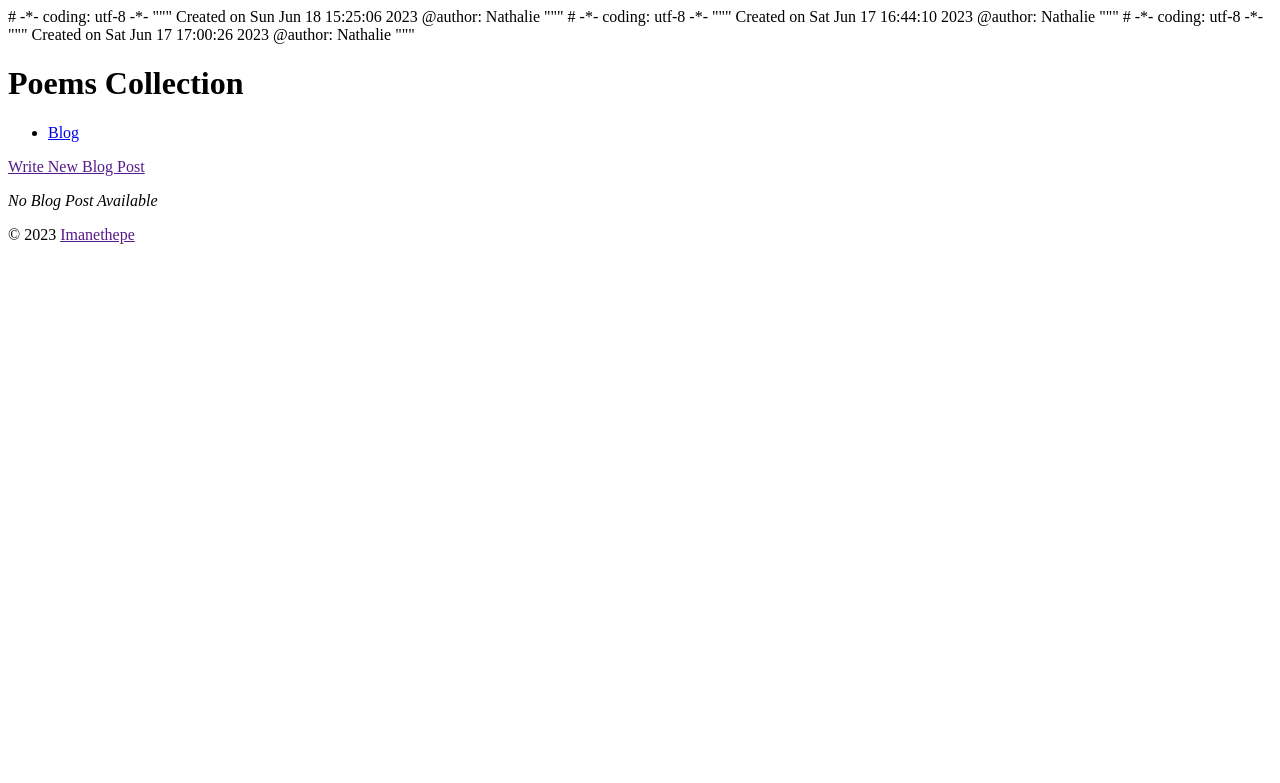
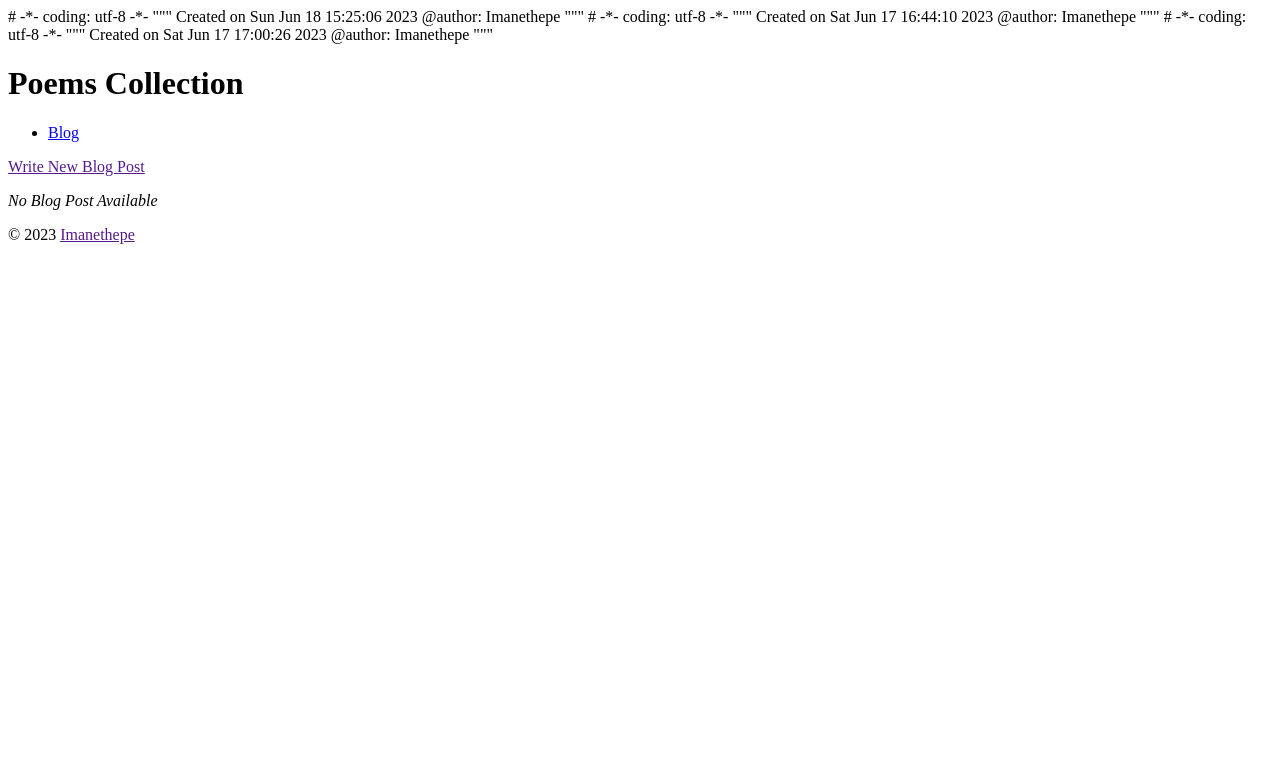
Before and after one commit to imanethepe/Poems-Collection, a Django app: page /blog/ in a window 1280 px wide. Shown: the top 783 px of the page. Run offline with Django 3.2, Linux system fonts and the light colour scheme; data that the repository does not hold is empty.

Commit message:
8th commit

```diff
--- a/blog/templates/blog/base_blog.html
+++ b/blog/templates/blog/base_blog.html
@@ -2,7 +2,7 @@
 """
 Created on Sat Jun 17 16:44:10 2023
 
-@author: Nathalie
+@author: Imanethepe
 """
 
 {% extends parent_template|default:"base.html" %}
--- a/blog/templates/blog/post_detail.html
+++ b/blog/templates/blog/post_detail.html
@@ -2,7 +2,7 @@
 """
 Created on Sun Jun 18 15:27:26 2023
 
-@author: Nathalie
+@author: Imanethepe
 """
 
 {% extends parent_template|default:"blog/base_blog.html" %}
--- a/blog/templates/blog/post_list.html
+++ b/blog/templates/blog/post_list.html
@@ -2,7 +2,7 @@
 """
 Created on Sun Jun 18 15:25:06 2023
 
-@author: Nathalie
+@author: Imanethepe
 """
 
 {% extends parent_template|default:"blog/base_blog.html" %}
--- a/collection/models.py
+++ b/collection/models.py
@@ -1,11 +1,10 @@
 from django.db import models
 from django.urls import reverse
-
-# Create your models here.
 
 
 class Tag(models.Model):
     """Attributes"""
+
     name = models.CharField(
         max_length=31, unique=True)
     slug = models.SlugField(
@@ -22,6 +21,7 @@ class Tag(models.Model):
 
 class Poem(models.Model):
     """Attributes"""
+
     name = models.CharField(
         max_length=31, db_index=True)
     name_author = models.CharField(
@@ -46,6 +46,7 @@ class Poem(models.Model):
 
 class NewsLink(models.Model):
     """Attributes"""
+
     title = models.CharField(max_length=63)
     slug = models.SlugField(max_length=63)
     pub_date = models.DateField('date published')
--- a/collection/templates/collection/base_collection.html
+++ b/collection/templates/collection/base_collection.html
@@ -2,7 +2,7 @@
 """
 Created on Sat Jun 17 16:42:44 2023
 
-@author: Nathalie
+@author: Imanethepe
 """
 
 {% extends parent_template|default:"base.html" %}
--- a/collection/templates/collection/poem_detail.html
+++ b/collection/templates/collection/poem_detail.html
@@ -2,7 +2,7 @@
 """
 Created on Sun Jun 18 15:02:27 2023
 
-@author: Nathalie
+@author: Imanethepe
 """
 {% extends parent_template|default:"collection/base_collection.html" %}
 
--- a/collection/templates/collection/poem_list.html
+++ b/collection/templates/collection/poem_list.html
@@ -2,7 +2,7 @@
 """
 Created on Sun Jun 18 15:01:31 2023
 
-@author: Nathalie
+@author: Imanethepe
 """
 
 {% extends parent_template|default:"collection/base_collection.html" %}
--- a/collection/templates/collection/tag_detail.html
+++ b/collection/templates/collection/tag_detail.html
@@ -2,7 +2,7 @@
 """
 Created on Sat Jun 17 15:44:19 2023
 
-@author: Nathalie
+@author: Imanethepe
 """
 
  {% extends parent_template|default:"collection/base_collection.html" %}
--- a/collection/templates/collection/tag_list.html
+++ b/collection/templates/collection/tag_list.html
@@ -2,7 +2,7 @@
 """
 Created on Sat Jun 17 16:46:53 2023
 
-@author: Nathalie
+@author: Imanethepe
 """
 
  {% extends parent_template|default:"collection/base_collection.html" %}
--- a/collection/views.py
+++ b/collection/views.py
@@ -1,3 +1 @@
 from django.shortcuts import render
-
-# Create your views here.
--- a/templates/base.html
+++ b/templates/base.html
@@ -2,7 +2,7 @@
 """
 Created on Sat Jun 17 17:00:26 2023
 
-@author: Nathalie
+@author: Imanethepe
 """
 
  <!DOCTYPE html>
```
Also changed, not shown: 1 other file.
